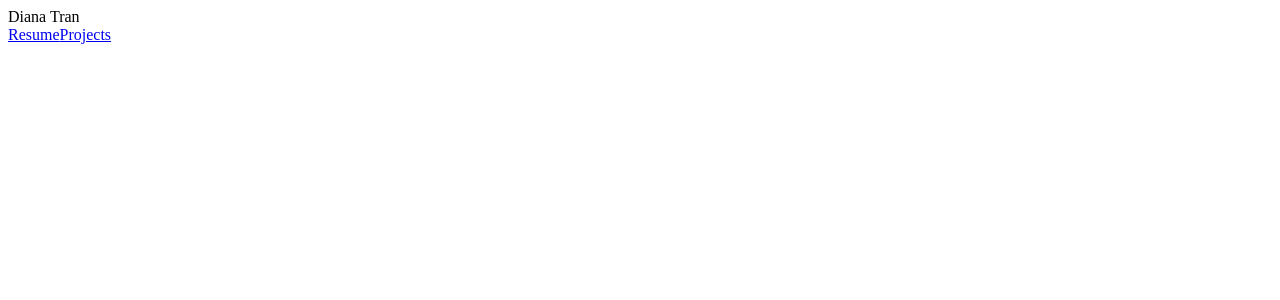
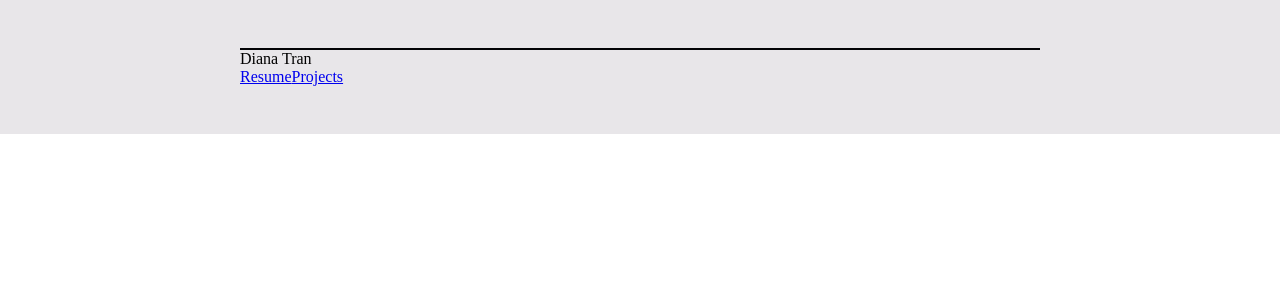
Before and after one commit to trandianat/portfolio, a React app: page / in a window 1280 px wide. Shown: the top 300 px of the page. Built offline with nearby package versions, Linux system fonts and the light colour scheme.

Commit message:
Added background component

```diff
--- /dev/null
+++ b/src/components/background/index.tsx
@@ -0,0 +1,11 @@
+import React from 'react';
+import * as styles from 'components/background/styles';
+import { Variant } from 'utils/types';
+
+export const Background = ({ children }: any): JSX.Element => {
+  return (
+    <div css={styles.background}>
+      <div css={styles.container}>{children}</div>
+    </div>
+  );
+};
--- /dev/null
+++ b/src/components/background/styles.ts
@@ -0,0 +1,12 @@
+import { css } from '@emotion/react';
+
+export const background = {
+  backgroundColor: 'var(--light-gray)',
+  padding: '48px 0',
+  width: '100%',
+};
+
+export const container = {
+  margin: '0 auto',
+  width: 'var(--desktop)',
+};
--- a/src/components/header/index.tsx
+++ b/src/components/header/index.tsx
@@ -1,8 +1,12 @@
 import { Link, Outlet } from 'react-router-dom';
+import { Background } from 'components/background';
+import * as styles from 'components/header/styles';
 
 export const Header = (): JSX.Element => {
   return (
+    <Background>
       <header>
+        <div css={styles.divider} />
         <div>Diana Tran</div>
         <nav>
           <Link to="resume">Resume</Link>
@@ -10,5 +14,6 @@ export const Header = (): JSX.Element => {
         </nav>
         <Outlet />
       </header>
+    </Background>
   );
 };
--- /dev/null
+++ b/src/components/header/styles.ts
@@ -0,0 +1,5 @@
+export const divider = {
+  backgroundColor: 'var(--black)',
+  height: 2,
+  width: '100%',
+};
--- a/src/styles.css
+++ b/src/styles.css
@@ -1,5 +1,10 @@
 html {
+    --desktop: 800px;
     --black: #030306;
     --gray: #D2D3D4;
     --light-gray: #E8E6E9;
 }
+
+body {
+    margin: 0;
+}
--- /dev/null
+++ b/src/utils/types.ts
@@ -0,0 +1,4 @@
+export enum Variant {
+  PRIMARY = 'PRIMARY',
+  SECONDARY = 'SECONDARY',
+}
--- a/tsconfig.json
+++ b/tsconfig.json
@@ -21,6 +21,7 @@
         "noUnusedLocals": false,
         "noUnusedParameters": true,
         "strictNullChecks": true,
+        "jsxImportSource": "@emotion/react",
     },
     "include": ["src"]
 }
```
Lines whose indentation alone changed are shown as unchanged.
